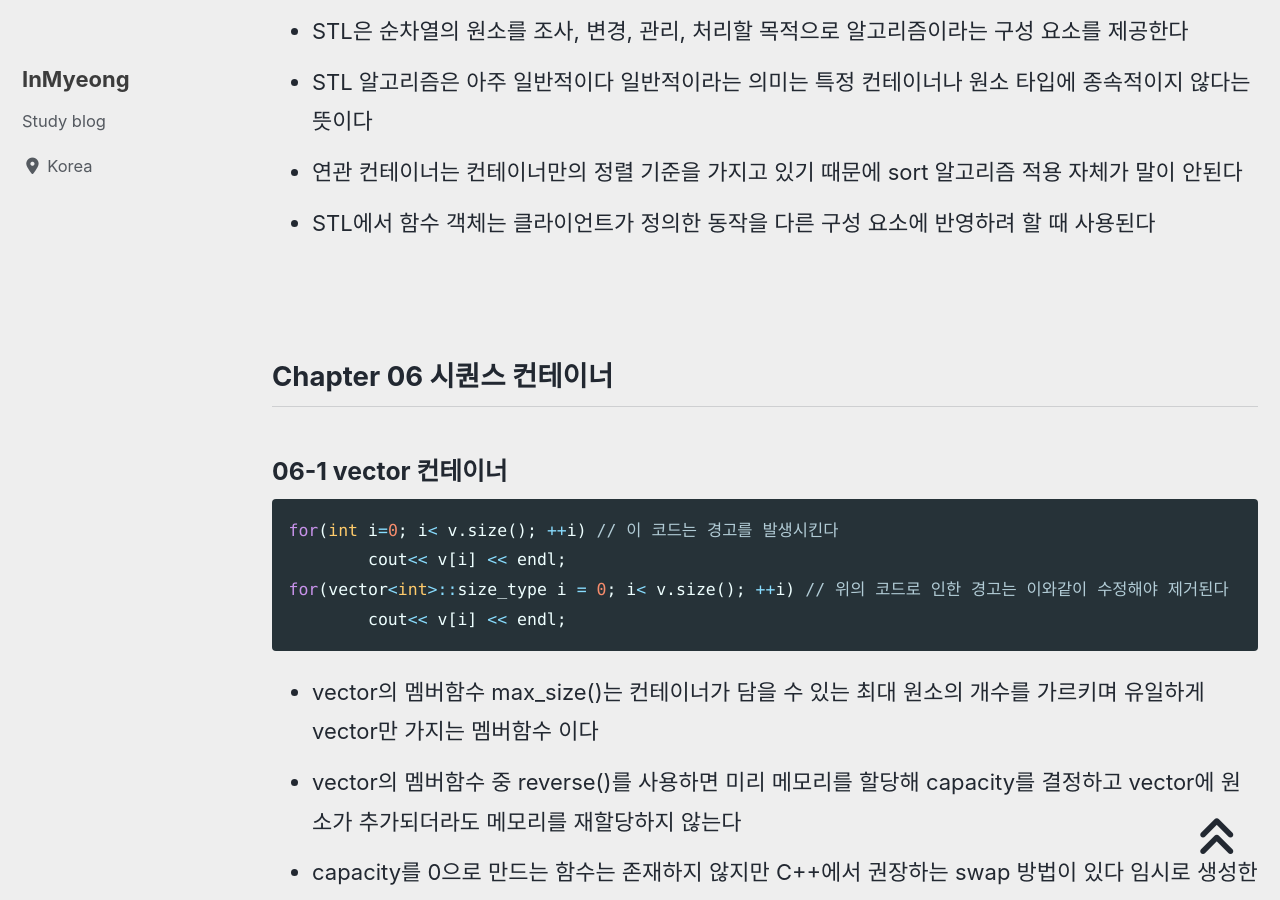
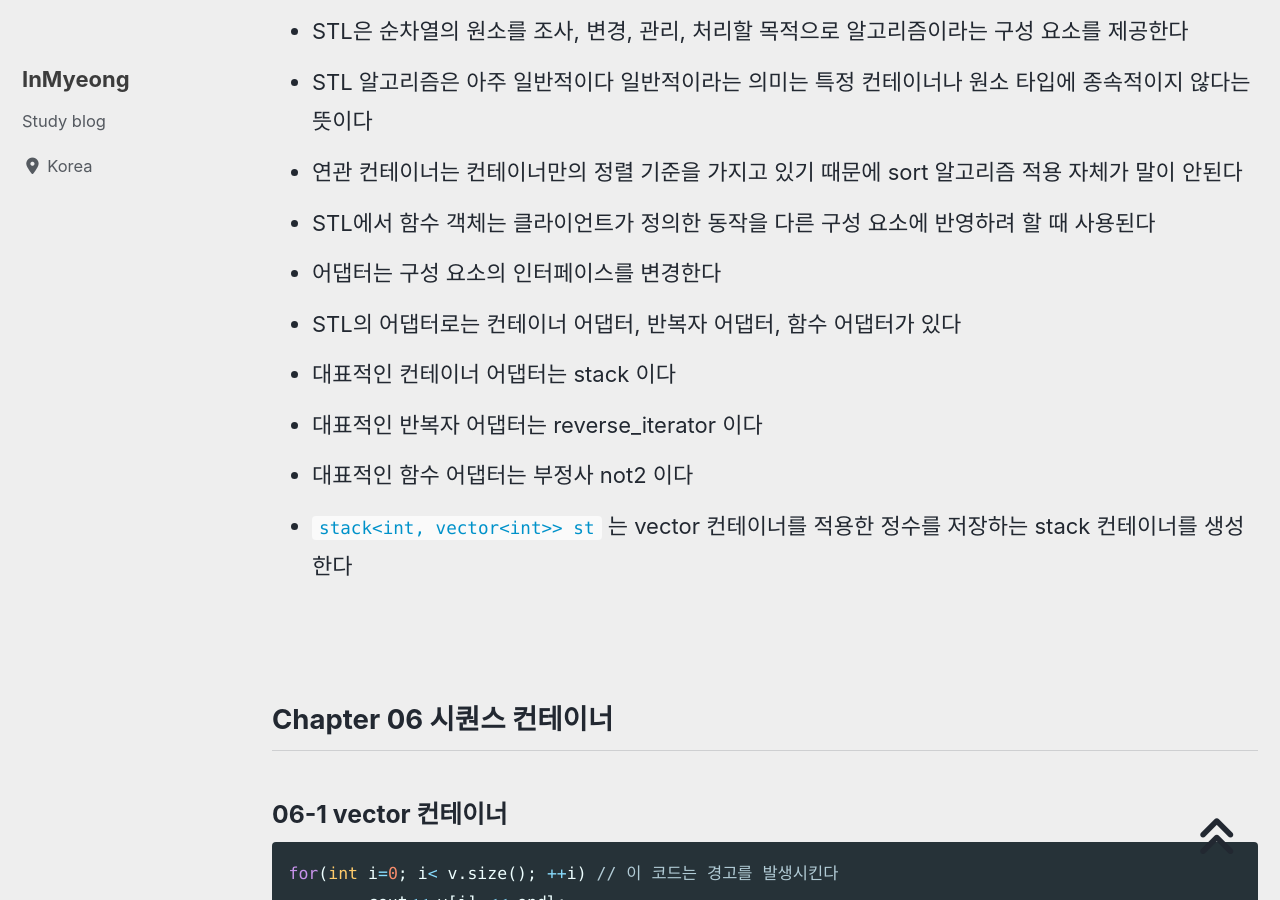
Before and after one commit to devMyeong/devMyeong.github.io, a Jekyll site: the page built from _posts/stl/2021-08-12-cpp-stl.md, in a window 1280 px wide and 900 px high, scrolled down 8428 px. Built offline with Jekyll 4.4.1, drawn with Linux system fonts in a browser that asks for light colours; cached includes are drawn as plain includes; nearby versions of some CDN libraries; some web fonts are replaced; comment, search, counter and statistics services are not loaded.

Commit message:
update stl chapter 05-2

```diff
--- a/_posts/stl/2021-08-12-cpp-stl.md
+++ b/_posts/stl/2021-08-12-cpp-stl.md
@@ -145,6 +145,12 @@ last_modified_at: 2021-08-24
 - STL 알고리즘은 아주 일반적이다 일반적이라는 의미는 특정 컨테이너나 원소 타입에 종속적이지 않다는 뜻이다
 - 연관 컨테이너는 컨테이너만의 정렬 기준을 가지고 있기 때문에 sort 알고리즘 적용 자체가 말이 안된다
 - STL에서 함수 객체는 클라이언트가 정의한 동작을 다른 구성 요소에 반영하려 할 때 사용된다
+- 어댑터는 구성 요소의 인터페이스를 변경한다
+- STL의 어댑터로는 컨테이너 어댑터, 반복자 어댑터, 함수 어댑터가 있다
+- 대표적인 컨테이너 어댑터는 stack 이다
+- 대표적인 반복자 어댑터는 reverse_iterator 이다
+- 대표적인 함수 어댑터는 부정사 not2 이다
+- `stack<int, vector<int>> st` 는 vector 컨테이너를 적용한 정수를 저장하는 stack 컨테이너를 생성한다
 
 <br>
 
```
